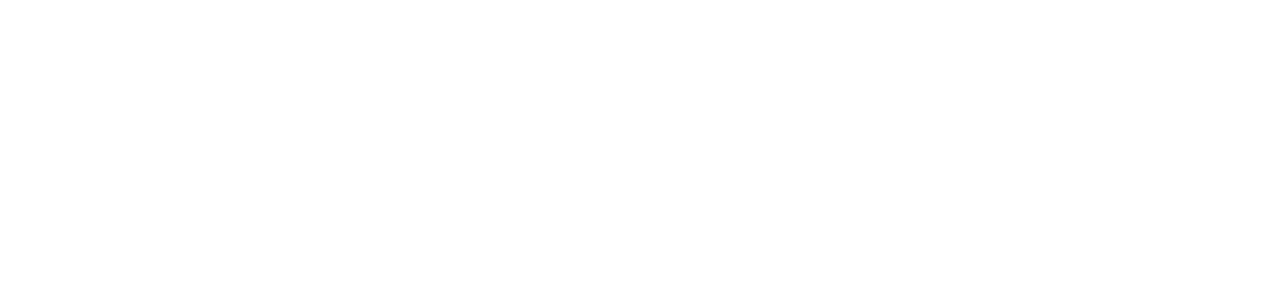
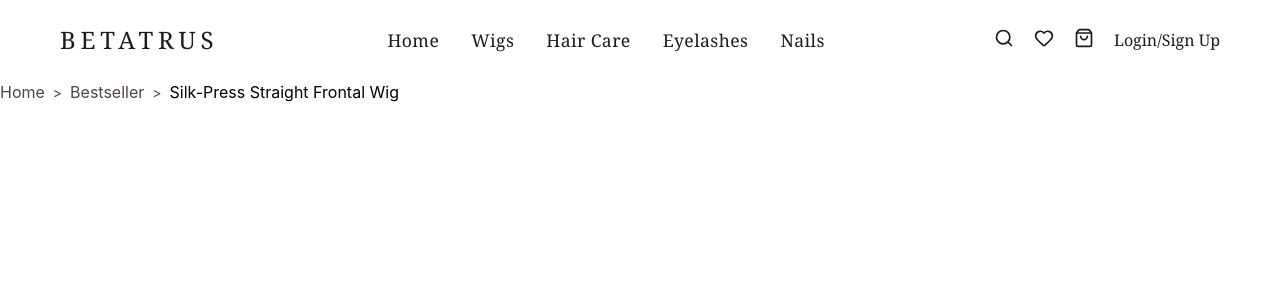
Before and after one commit to Betatrus-Team/frontend_design, a React (Vite) app: page /product in a window 1280 px wide. Before the commit this address had no page. Shown: the top 300 px of the page. Built offline with nearby package versions, Linux system fonts and the light colour scheme.

Commit message:
Removed all unused declaration

```diff
--- a/src/App.tsx
+++ b/src/App.tsx
@@ -6,6 +6,7 @@
 import VerifyAccount from './pages/verify_account';
 import ResetPassword from './pages/reset_password';
 import NewPassword from './pages/new_password';
+import ProductDescription from './pages/product';
 
 function App() {
   return (
@@ -18,6 +19,7 @@
           <Route path='/verify_account' element={<VerifyAccount />} />
           <Route path='/reset_password' element={<ResetPassword />} />
           <Route path='/change_password' element={<NewPassword />} />
+          <Route path='/product' element={<ProductDescription />} />
         </Routes>
       </Router>
     </>
--- a/src/components/header.tsx
+++ b/src/components/header.tsx
@@ -3,7 +3,7 @@
 
 const Header = () => {
     const [menu, toggleMenu] = useState<boolean>(false);
-    const [loggedIn, login] = useState<boolean>(null);
+    const [loggedIn, login] = useState<boolean | null>(null);
     return (
         <div className="font-serif text-[#1A1C1A]">
             <header className="flex justify-between items-center-safe h-20 md:px-15 px-5">
@@ -25,7 +25,7 @@
                     <li className="md:block hidden"><Heart size={20} /></li>
                     <li className="md:block hidden"><ShoppingBag size={20} /></li>
                     <li className={`${loggedIn ? "md:block hidden" : "hidden"}`}><UserIcon size={20} /></li>
-                    <li className={`${!loggedIn ? "md:block hidden" : "hidden"}`}>Login/Sign Up</li>
+                    <li className={`${!loggedIn ? "md:block hidden" : "hidden"}`} onClick={() => login(true)}>Login/Sign Up</li>
                 </section>
             </header>
             <section className={` ${menu ? "block" : "hidden"} `}>
--- a/src/pages/new_password.tsx
+++ b/src/pages/new_password.tsx
@@ -1,4 +1,4 @@
-import { ArrowLeft, Eye, Heart, Info, Sparkles, Truck } from "lucide-react";
+import { ArrowLeft, Eye, Info } from "lucide-react";
 import AuthHeader from "../components/authentication_header";
 import Button from "../components/button";
 import AuthWriteup from "../components/authentication_writeup";
--- a/src/pages/product.tsx
+++ b/src/pages/product.tsx
@@ -1 +1,20 @@
-const
+import Header from "../components/header"
+
+const ProductDescription = () => {
+    return (
+        <div>
+            <Header />
+            <main className="font-manrope">
+                <ul className="breadcrumnb flex items-center gap-2 text-[16px] text-[#504441]">
+                    <li>Home</li>
+                    <li className="text-[14px]">&gt;</li>
+                    <li>Bestseller</li>
+                    <li className="text-[14px]">&gt;</li>
+                    <li className="text-black">Silk-Press Straight Frontal Wig</li>
+                </ul>
+            </main>
+        </div>
+    );
+}
+
+export default ProductDescription;
```
